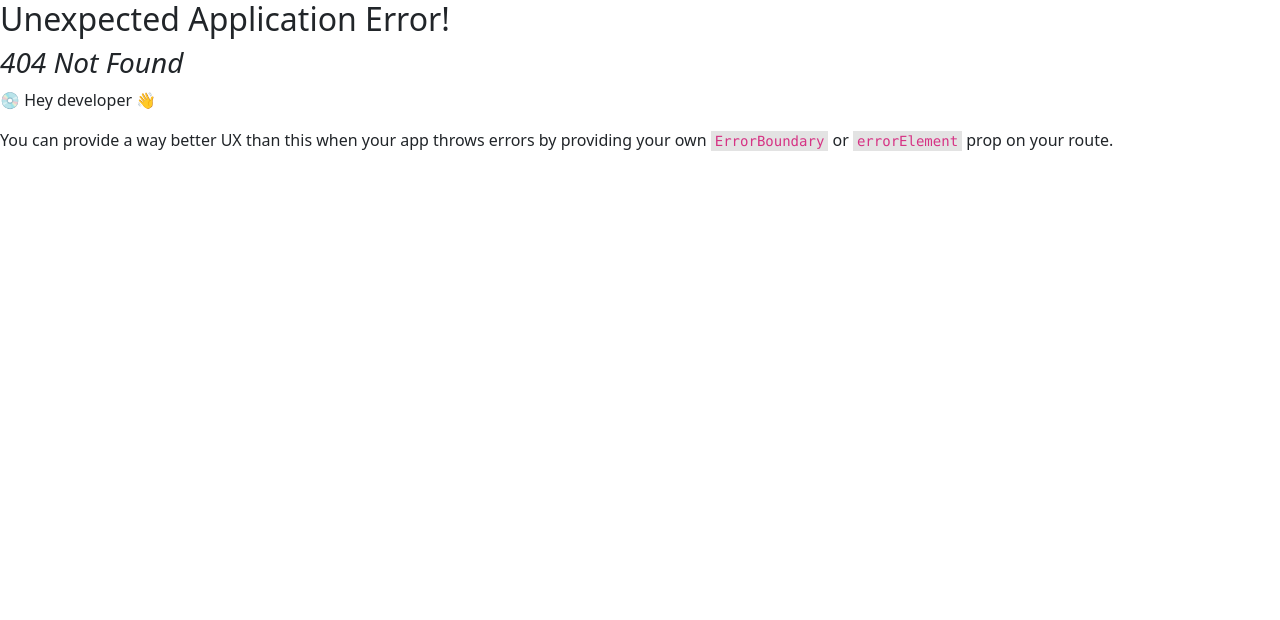
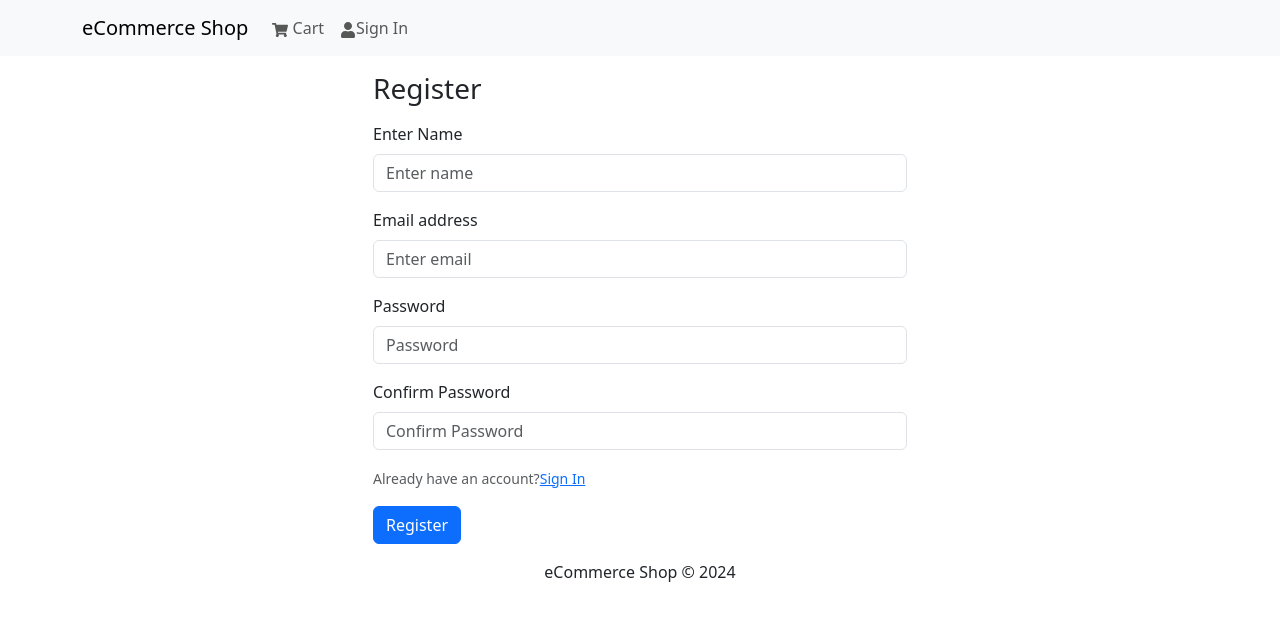
Before and after one commit to vladibo13/ecommerce-shop, a React (Create React App) app in the folder client/: page /register in a window 1280 px wide. Before the commit this address had no page. Shown: the top 620 px of the page. Built offline with nearby package versions, Linux system fonts and the light colour scheme.

Commit message:
auth frontend progress

```diff
--- a/client/package.json
+++ b/client/package.json
@@ -18,6 +18,7 @@
     "react-router-bootstrap": "^0.26.2",
     "react-router-dom": "^6.22.3",
     "react-scripts": "5.0.1",
+    "react-toastify": "^10.0.4",
     "web-vitals": "^2.1.4"
   },
   "scripts": {
--- a/client/src/App.js
+++ b/client/src/App.js
@@ -2,7 +2,9 @@
 import Footer from "./components/Footer";
 import NavigationBar from "./components/Navbar";
 import HomeScreen from "./screens/HomeScreen";
+import { ToastContainer } from "react-toastify";
 import { Outlet } from "react-router-dom";
+import "react-toastify/dist/ReactToastify.css";
 
 const App = () => {
   return (
@@ -14,6 +16,7 @@
         </Container>
       </main>
       <Footer />
+      <ToastContainer />
     </>
   );
 };
--- /dev/null
+++ b/client/src/components/FormContainer.jsx
@@ -0,0 +1,15 @@
+import { Container, Row, Col } from "react-bootstrap";
+
+const FormContainer = ({ children }) => {
+  return (
+    <Container>
+      <Row className="justify-content-md-center">
+        <Col xs={12} md={6}>
+          {children}
+        </Col>
+      </Row>
+    </Container>
+  );
+};
+
+export default FormContainer;
--- a/client/src/components/Navbar.jsx
+++ b/client/src/components/Navbar.jsx
@@ -6,9 +6,30 @@
 import { LinkContainer } from "react-router-bootstrap";
 import { FaShoppingCart, FaUser } from "react-icons/fa";
 import { Badge } from "react-bootstrap";
+import { useLogoutMutation } from "../slices/usersApiSlice";
+import { logout } from "../slices/authSlice";
+import { useDispatch } from "react-redux";
+import { useNavigate } from "react-router-dom";
 
 function NavigationBar() {
   const { cartItems } = useSelector((state) => state.cart);
+  const { userInfo } = useSelector((state) => state.auth);
+
+  const dispatch = useDispatch();
+  const navigate = useNavigate();
+
+  const [logoutMutation] = useLogoutMutation();
+
+  const logoutHandler = async (e) => {
+    e.preventDefault();
+    try {
+      await logoutMutation().unwrap();
+      dispatch(logout());
+      navigate("/login");
+    } catch (e) {
+      console.log(e);
+    }
+  };
   return (
     <Navbar expand="lg" className="bg-body-tertiary">
       <Container>
@@ -28,23 +49,24 @@
                 )}
               </Nav.Link>
             </LinkContainer>
+            {userInfo ? (
+              <NavDropdown title={userInfo.name} id="basic-nav-dropdown">
+                <LinkContainer to="/profile">
+                  <NavDropdown.Item>Profile</NavDropdown.Item>
+                </LinkContainer>
+
+                <NavDropdown.Item onClick={logoutHandler}>
+                  Logout
+                </NavDropdown.Item>
+              </NavDropdown>
+            ) : (
               <LinkContainer to="/login">
                 <Nav.Link>
                   <FaUser />
                   Sign In
                 </Nav.Link>
               </LinkContainer>
-            {/* <NavDropdown title="Dropdown" id="basic-nav-dropdown">
-              <NavDropdown.Item href="#action/3.1">Action</NavDropdown.Item>
-              <NavDropdown.Item href="#action/3.2">
-                Another action
-              </NavDropdown.Item>
-              <NavDropdown.Item href="#action/3.3">Something</NavDropdown.Item>
-              <NavDropdown.Divider />
-              <NavDropdown.Item href="#action/3.4">
-                Separated link
-              </NavDropdown.Item>
-            </NavDropdown> */}
+            )}
           </Nav>
         </Navbar.Collapse>
       </Container>
--- a/client/src/constants.js
+++ b/client/src/constants.js
@@ -1 +1,2 @@
 export const PRODUCTS_URL = "/api/products";
+export const USERS_URL = "/api/users";
--- a/client/src/index.js
+++ b/client/src/index.js
@@ -15,6 +15,8 @@
 import { Provider } from "react-redux";
 import store from "./store";
 import CartScreen from "./screens/CartScreen";
+import LoginScreen from "./screens/LoginScreen";
+import RegisterScreen from "./screens/RegisterScreen";
 
 const root = ReactDOM.createRoot(document.getElementById("root"));
 const router = createBrowserRouter(
@@ -23,6 +25,8 @@
       <Route index={true} path="/" element={<HomeScreen />} />
       <Route path="/product/:id" element={<ProductDetailsScreen />} />
       <Route path="/cart" element={<CartScreen />} />
+      <Route path="/login" element={<LoginScreen />} />
+      <Route path="/register" element={<RegisterScreen />} />
     </Route>
   )
 );
--- /dev/null
+++ b/client/src/screens/LoginScreen.jsx
@@ -0,0 +1,85 @@
+import { useEffect, useState } from "react";
+import Button from "react-bootstrap/Button";
+import Form from "react-bootstrap/Form";
+import FormContainer from "../components/FormContainer";
+import { Link, useLocation, useNavigate } from "react-router-dom";
+import { useDispatch, useSelector } from "react-redux";
+import Loader from "../components/Loader";
+import { useLoginMutation } from "../slices/usersApiSlice";
+import { setCredentials } from "../slices/authSlice";
+import { toast } from "react-toastify";
+
+const LoginScreen = () => {
+  const [email, setEmail] = useState("");
+  const [password, setPassword] = useState("");
+
+  const dispatch = useDispatch();
+  const navigate = useNavigate();
+
+  const [login, { isLoading }] = useLoginMutation();
+  const { userInfo } = useSelector((state) => state.auth);
+  const { search } = useLocation();
+  const sp = new URLSearchParams(search);
+  const redirect = sp.get("redirect") || "/";
+
+  useEffect(() => {
+    if (userInfo) {
+      navigate(redirect);
+    }
+  }, [userInfo, redirect, navigate]);
+
+  const submitHanlder = async (e) => {
+    e.preventDefault();
+    console.log("hello");
+    try {
+      const res = await login({ email, password }).unwrap();
+      dispatch(setCredentials({ ...res }));
+      navigate(redirect);
+    } catch (error) {
+      console.log(error);
+      toast.error(error?.data?.message || error.error);
+    }
+  };
+  return (
+    <FormContainer>
+      <h3 className="my-3">Sign In</h3>
+      <Form onSubmit={submitHanlder}>
+        <Form.Group className="mb-3" controlId="email">
+          <Form.Label>Email address</Form.Label>
+          <Form.Control
+            type="email"
+            placeholder="Enter email"
+            onChange={(e) => setEmail(e.target.value)}
+            value={email}
+          />
+        </Form.Group>
+
+        <Form.Group className="mb-3" controlId="password">
+          <Form.Label>Password</Form.Label>
+          <Form.Control
+            type="password"
+            placeholder="Password"
+            onChange={(e) => setPassword(e.target.value)}
+            value={password}
+          />
+        </Form.Group>
+        <Form.Group className="mb-3" controlId="formBasicCheckbox">
+          <Form.Text>
+            New Customer?{" "}
+            <Link
+              to={redirect ? `/register?redirect=${redirect}` : "/register"}
+            >
+              Register
+            </Link>
+          </Form.Text>
+        </Form.Group>
+        <Button disabled={isLoading} variant="primary" type="submit">
+          Submit
+        </Button>
+        {isLoading && <Loader />}
+      </Form>
+    </FormContainer>
+  );
+};
+
+export default LoginScreen;
--- /dev/null
+++ b/client/src/screens/RegisterScreen.jsx
@@ -0,0 +1,109 @@
+import Button from "react-bootstrap/Button";
+import Form from "react-bootstrap/Form";
+import FormContainer from "../components/FormContainer";
+import { useEffect, useState } from "react";
+import { Link, useLocation, useNavigate } from "react-router-dom";
+import { useDispatch, useSelector } from "react-redux";
+import { useRegisterMutation } from "../slices/usersApiSlice";
+import { toast } from "react-toastify";
+import { setCredentials } from "../slices/authSlice";
+import Loader from "../components/Loader";
+
+const RegisterScreen = () => {
+  const [name, setName] = useState("");
+  const [email, setEmail] = useState("");
+  const [password, setPassword] = useState("");
+  const [confirmPassword, setConfirmPassword] = useState("");
+
+  // router
+  const { search } = useLocation();
+  const sp = new URLSearchParams(search);
+  const redirect = sp.get("redirect") || "/";
+
+  const [register, { isLoading }] = useRegisterMutation();
+
+  const navigate = useNavigate();
+  const dispatch = useDispatch();
+
+  const { userInfo } = useSelector((state) => state.auth);
+  useEffect(() => {
+    if (userInfo) {
+      navigate(redirect);
+    }
+  }, [navigate, redirect, userInfo]);
+
+  const registerHandler = async (e) => {
+    e.preventDefault();
+    if (password !== confirmPassword) {
+      toast.error("password does not match confirmed password");
+    } else {
+      try {
+        const res = await register({ name, email, password }).unwrap();
+        dispatch(setCredentials({ ...res }));
+        navigate(redirect);
+      } catch (error) {
+        console.log(error);
+        toast.error(error?.data?.message || error.error);
+      }
+    }
+  };
+
+  return (
+    <FormContainer>
+      <h3 className="my-3">Register</h3>
+      <Form onSubmit={registerHandler}>
+        <Form.Group className="mb-3" controlId="name">
+          <Form.Label>Enter Name</Form.Label>
+          <Form.Control
+            type="text"
+            placeholder="Enter name"
+            value={name}
+            onChange={(e) => setName(e.target.value)}
+          />
+        </Form.Group>
+        <Form.Group className="mb-3" controlId="email">
+          <Form.Label>Email address</Form.Label>
+          <Form.Control
+            type="email"
+            placeholder="Enter email"
+            value={email}
+            onChange={(e) => setEmail(e.target.value)}
+          />
+        </Form.Group>
+
+        <Form.Group className="mb-3" controlId="password">
+          <Form.Label>Password</Form.Label>
+          <Form.Control
+            type="password"
+            placeholder="Password"
+            value={password}
+            onChange={(e) => setPassword(e.target.value)}
+          />
+        </Form.Group>
+        <Form.Group className="mb-3" controlId="confirmPassword">
+          <Form.Label>Confirm Password</Form.Label>
+          <Form.Control
+            type="password"
+            placeholder="Confirm Password"
+            value={confirmPassword}
+            onChange={(e) => setConfirmPassword(e.target.value)}
+          />
+        </Form.Group>
+        <Form.Group className="mb-3" controlId="formBasicCheckbox">
+          <Form.Text>
+            Already have an account?
+            <Link to={redirect ? `/login?redirect=${redirect}` : "/register"}>
+              Sign In
+            </Link>
+          </Form.Text>
+        </Form.Group>
+        <Button disabled={isLoading} type="submit" variant="primary">
+          Register
+        </Button>
+        {isLoading && <Loader />}
+      </Form>
+    </FormContainer>
+  );
+};
+
+export default RegisterScreen;
--- /dev/null
+++ b/client/src/slices/authSlice.js
@@ -0,0 +1,27 @@
+import { createSlice } from "@reduxjs/toolkit";
+import { updateCart } from "../utils/cartUtils";
+
+const initialState = {
+  userInfo: localStorage.getItem("userInfo")
+    ? JSON.parse(localStorage.getItem("userInfo"))
+    : null,
+};
+
+const authSlice = createSlice({
+  name: "auth",
+  initialState,
+  reducers: {
+    setCredentials: (state, action) => {
+      state.userInfo = action.payload;
+      localStorage.setItem("userInfo", JSON.stringify(action.payload));
+    },
+    logout: (state, action) => {
+      state.userInfo = null;
+      localStorage.clear();
+    },
+  },
+});
+
+export const { setCredentials, logout } = authSlice.actions;
+
+export default authSlice.reducer;
--- /dev/null
+++ b/client/src/slices/usersApiSlice.js
@@ -0,0 +1,30 @@
+import { USERS_URL } from "../constants";
+import { apiSlice } from "./apiSlice";
+
+export const usersApiSlice = apiSlice.injectEndpoints({
+  endpoints: (builder) => ({
+    login: builder.mutation({
+      query: (data) => ({
+        url: `${USERS_URL}/login`,
+        method: "POST",
+        body: data,
+      }),
+    }),
+    register: builder.mutation({
+      query: (data) => ({
+        url: `${USERS_URL}/register`,
+        method: "POST",
+        body: data,
+      }),
+    }),
+    logout: builder.mutation({
+      query: () => ({
+        url: `${USERS_URL}/logout`,
+        method: "POST",
+      }),
+    }),
+  }),
+});
+
+export const { useLoginMutation, useLogoutMutation, useRegisterMutation } =
+  usersApiSlice;
--- a/client/src/store.js
+++ b/client/src/store.js
@@ -1,11 +1,13 @@
 import { configureStore } from "@reduxjs/toolkit";
 import { apiSlice } from "./slices/apiSlice";
 import cartSliceReducer from "./slices/cartSlice";
+import authSliceReducer from "./slices/authSlice";
 
 export const store = configureStore({
   reducer: {
     [apiSlice.reducerPath]: apiSlice.reducer,
     cart: cartSliceReducer,
+    auth: authSliceReducer,
   },
   middleware: (getDefaultMiddleware) =>
     getDefaultMiddleware().concat(apiSlice.middleware),
```
Also changed, not shown: 1 other file (tests, documents, lock files or other folders). Lines whose indentation alone changed are shown as unchanged.
